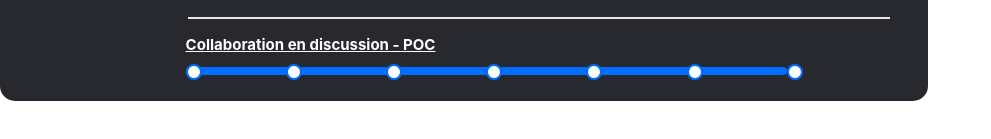
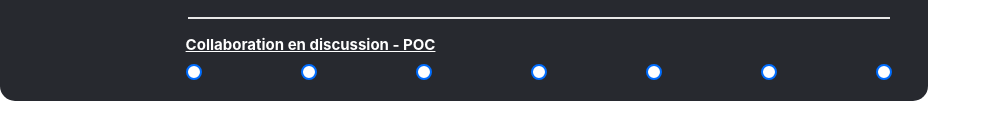
Before and after one commit to Lyn1603/integration_forinov_reactJS, a React (Create React App) app: page / in a window 1280 px wide. Shown: the part 451-590 px from the top of the page, without its empty margins (0-991 px from the left). Built offline with nearby package versions, Linux system fonts and the light colour scheme.

Commit message:
add local storage date

```diff
--- a/src/App.css
+++ b/src/App.css
@@ -260,10 +260,10 @@
 
 .Card .bgprofile .progressionBar .progression{
   margin-top: 2%;
-  width: 47vw;
+  width: 50%;
   height: 8px;
   border-radius: 16px;
-  background-color: #006dff;
+  background-color: #b2d1ff;
 
 }
 
@@ -271,9 +271,9 @@
   position: relative;
   display: flex;
   flex-direction: row;
-  gap: 14%;
+  gap: 99px;
   align-items: center;
-  bottom: 35%;
+  bottom: 62%;
 
 
 
--- a/src/components/progressionBar.js
+++ b/src/components/progressionBar.js
@@ -1,9 +1,33 @@
 import { Fragment } from "react";
 import React from "react";
+import { useState } from "react";
+import { useEffect } from "react";
 import "../App.css";
+import { hover } from "@testing-library/user-event/dist/hover";
 
 
 function ProgressionBar() {
+
+        const [progression, setProgression] = useState(0);
+        const [date, setDate] = useState('');
+        const currentDate = new Date();
+
+
+
+        const increaseProgression = () => {
+            if ( progression < 100) {
+
+              setProgression(progression + 18);
+              localStorage.setItem('date', currentDate.toString());
+              setDate(currentDate.toString());
+
+            }else if (progression > 100 ) {
+
+              setProgression(0);
+
+
+            }
+          };
 
 
 
@@ -12,16 +36,40 @@ function ProgressionBar() {
                 <div className="progressionBar">
                 <span> Collaboration en discussion - POC </span>
 
-                <div className="progression">
+                <div className="progression" style={{ width: `${progression}%`, backgroundColor : '#006dff' }}>
                     <div className="points">
 
-                        <button className="point"></button>
-                        <button className="point"></button>
-                        <button className="point"></button>
-                        <button className="point"></button>
-                        <button className="point"></button>
-                        <button className="point"></button>
-                        <button className="point"></button>
+                        <div onMouseOver={() => console.log(localStorage.getItem('date'))}>
+                        <button className="point" onClick={increaseProgression}></button>
+                        </div>
+
+                        <div onMouseOver={() => console.log(localStorage.getItem('date'))}>
+                        <button className="point" onClick={increaseProgression}></button>
+                        </div>
+
+                        <div onMouseOver={() => console.log(localStorage.getItem('date'))}>
+                        <button className="point" onClick={increaseProgression}></button>
+                        </div>
+
+                        <div onMouseOver={() => console.log(localStorage.getItem('date'))}>
+                        <button className="point" onClick={increaseProgression}></button>
+                        </div>
+
+                        <div onMouseOver={() => console.log(localStorage.getItem('date'))}>
+                        <button className="point" onClick={increaseProgression}></button>
+                        </div>
+
+                        <div onMouseOver={() => console.log(localStorage.getItem('date'))}>
+                        <button className="point" onClick={increaseProgression}></button>
+                        </div>
+
+                        <div onMouseOver={() => console.log(localStorage.getItem('date'))}>
+                        <button className="point" onClick={increaseProgression}></button>
+                        </div>
+
+
+
+
 
                     </div>
 
```
